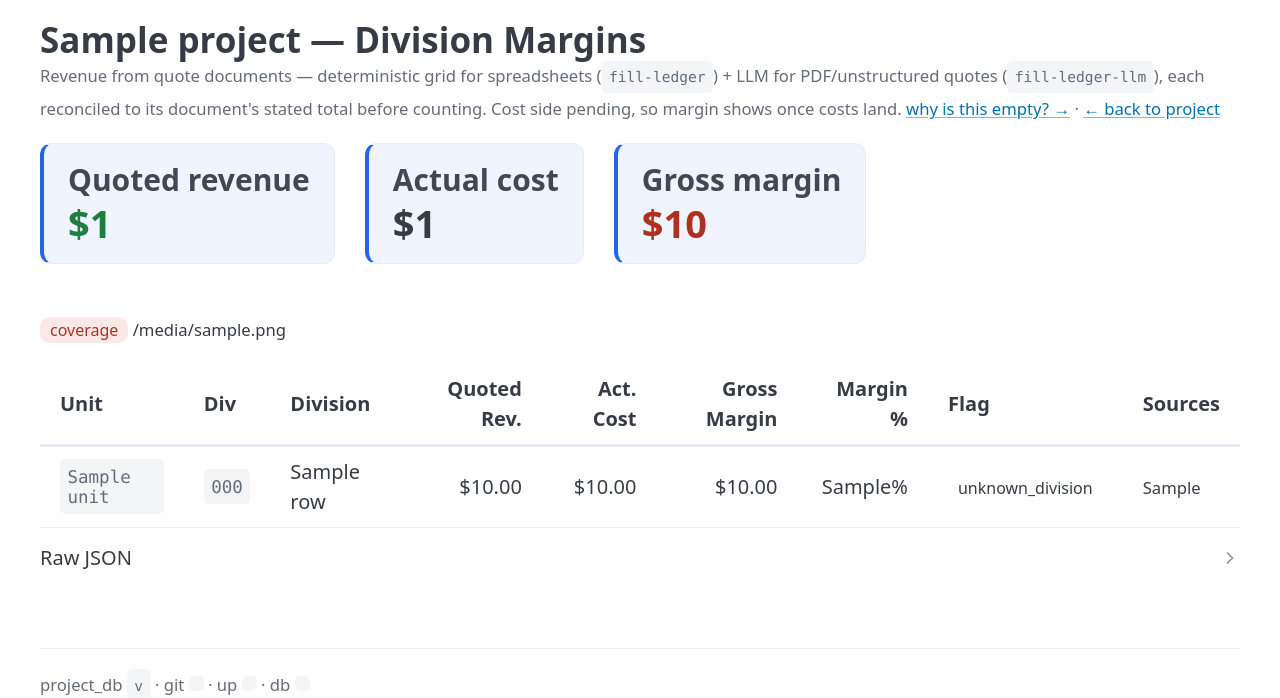
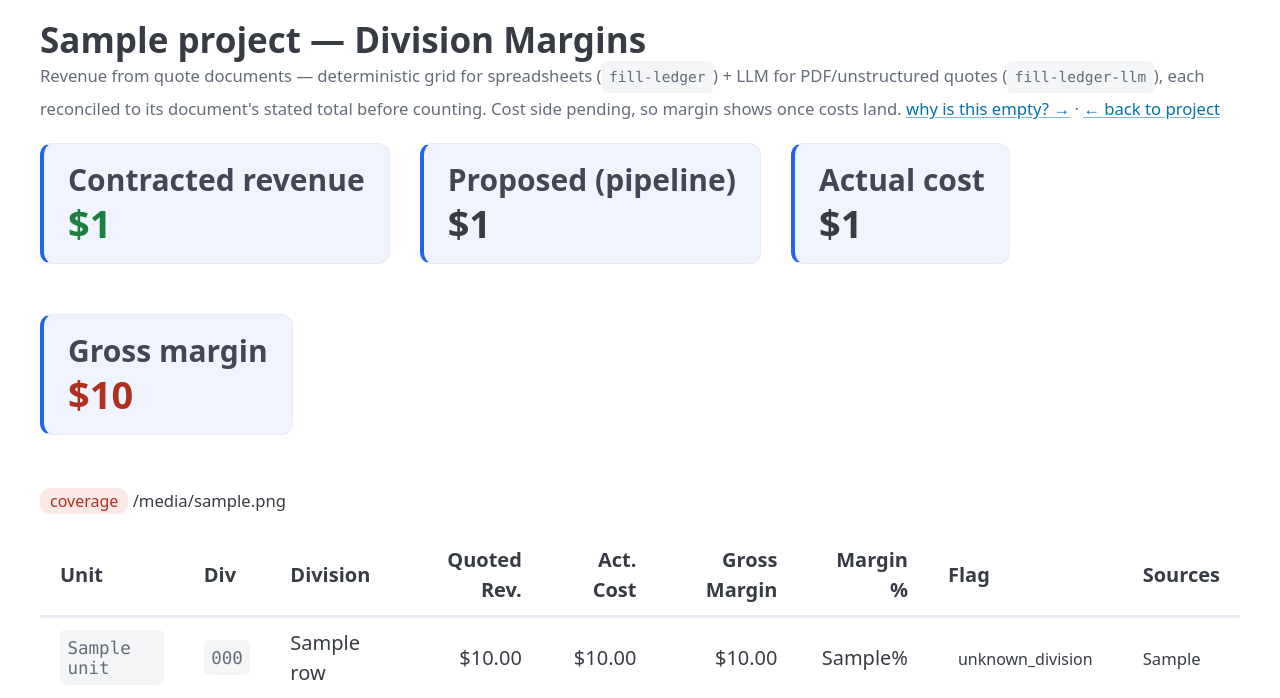
Before and after one commit to Spathi24/ALTAtestNoti1, a Python web app: template project-db/src/project_db/web/templates/project_margins.html in a window 1280 px wide. Shown: the part 110-808 px from the top of the page. Run offline with Jinja, Linux system fonts and the light colour scheme; the template is opened without the code that fills it: most values are stand-ins (such as "Sample title", 1, 10 or a date in 2020).

Commit message:
fix(financial): exclude NOT-STARTED/superseded quotes from contracted margin
The division-margins view summed every revenue row regardless of status, so
NOT-STARTED ('proposed') quotes and replaced ('superseded') quotes inflated
every project's margin. Rockland showed $344k "quoted revenue" when only
$169k was actually contracted -- the other $175k was speculative quotes for
work not started.

Revenue status now gates whether a row is CONTRACTED money:
  - superseded -> dropped entirely (a newer version replaced it)
  - proposed   -> tracked separately as pipeline; kept OUT of the margin
  - accepted / actual / unknown -> counted as contracted revenue

New report fields: per-division `proposed_revenue` + project-level
`total_proposed_revenue` + a `proposed_only` status flag. CLI shows a
"Proposed (not started)" line; web margins page shows a "Proposed (pipeline)"
KPI and renders proposed-only divisions distinctly. Cost rows are unaffected
(always actuals).

All existing margin tests used status='accepted' so they're unchanged; added
TestRevenueStatusGating (4 cases) and updated the e2e proposed-doc test to
assert the new pipeline-vs-contracted split. 1345 tests pass.

Co-Authored-By: Claude Opus 4.8 <noreply@anthropic.com>

```diff
--- a/project-db/src/project_db/web/templates/project_margins.html
+++ b/project-db/src/project_db/web/templates/project_margins.html
@@ -17,7 +17,7 @@
 <!-- Summary KPIs -->
 <div style="display:flex;gap:1.5rem;flex-wrap:wrap;margin-bottom:1.5rem">
   <div class="kpi">
-    <h3>Quoted revenue</h3>
+    <h3>Contracted revenue</h3>
     <div class="kpi-number pos">
       {% if d.total_quoted_revenue is not none %}
         ${{ "{:,.0f}".format(d.total_quoted_revenue) }}
@@ -26,6 +26,14 @@
       {% endif %}
     </div>
   </div>
+  {% if d.total_proposed_revenue is not none %}
+  <div class="kpi">
+    <h3>Proposed (pipeline)</h3>
+    <div class="kpi-number" title="NOT-STARTED / speculative quotes — excluded from the margin">
+      ${{ "{:,.0f}".format(d.total_proposed_revenue) }}
+    </div>
+  </div>
+  {% endif %}
   <div class="kpi">
     <h3>Actual cost</h3>
     <div class="kpi-number">
@@ -77,7 +85,9 @@
       <td><code>{{ row.division_code }}</code></td>
       <td>{{ row.division_name }}</td>
       <td style="text-align:right">
-        {% if row.quoted_revenue is not none %}${{ "{:,.2f}".format(row.quoted_revenue) }}{% else %}&mdash;{% endif %}
+        {% if row.quoted_revenue is not none %}${{ "{:,.2f}".format(row.quoted_revenue) }}
+        {% elif row.proposed_revenue is not none %}<small style="opacity:.6">(proposed ${{ "{:,.0f}".format(row.proposed_revenue) }})</small>
+        {% else %}&mdash;{% endif %}
       </td>
       <td style="text-align:right">
         {% if row.actual_total_cost is not none %}${{ "{:,.2f}".format(row.actual_total_cost) }}{% else %}&mdash;{% endif %}
@@ -101,6 +111,8 @@
           <span class="pill pill-warn">rev-only</span>
         {% elif row.status_flag == "cost_only" %}
           <span class="pill pill-warn">cost-only</span>
+        {% elif row.status_flag == "proposed_only" %}
+          <span class="pill pill-warn">proposed</span>
         {% else %}
           <span class="pill">{{ row.status_flag }}</span>
         {% endif %}
```
Also changed, not shown: project-db/src/project_db/ai/views.py (+28 -1 lines), project-db/src/project_db/cli.py (+6 -1 lines), project-db/tests/test_division_margins.py (+73 -2 lines), project-db/tests/test_e2e_financial_pipeline.py (+5 -2 lines).
